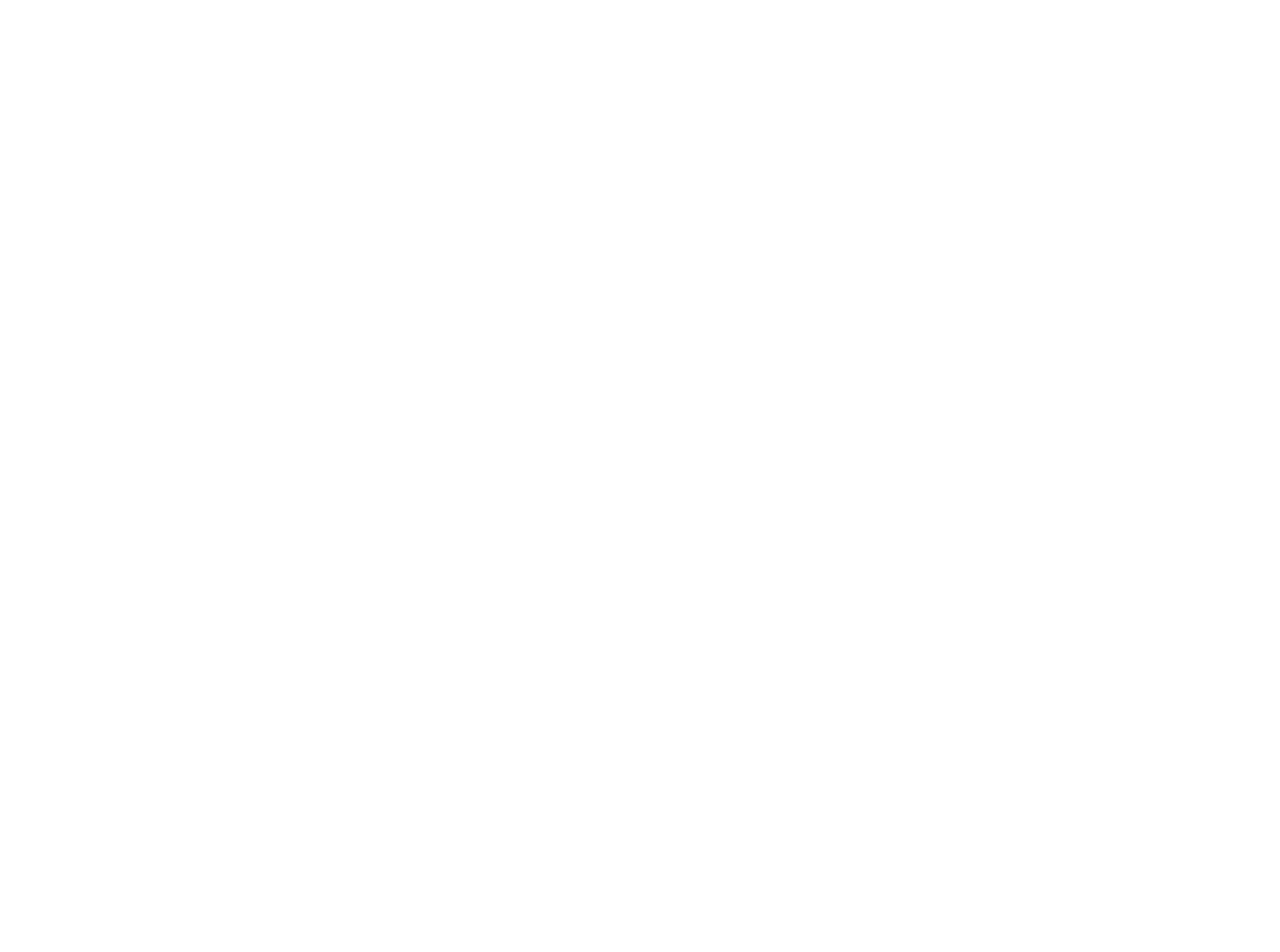
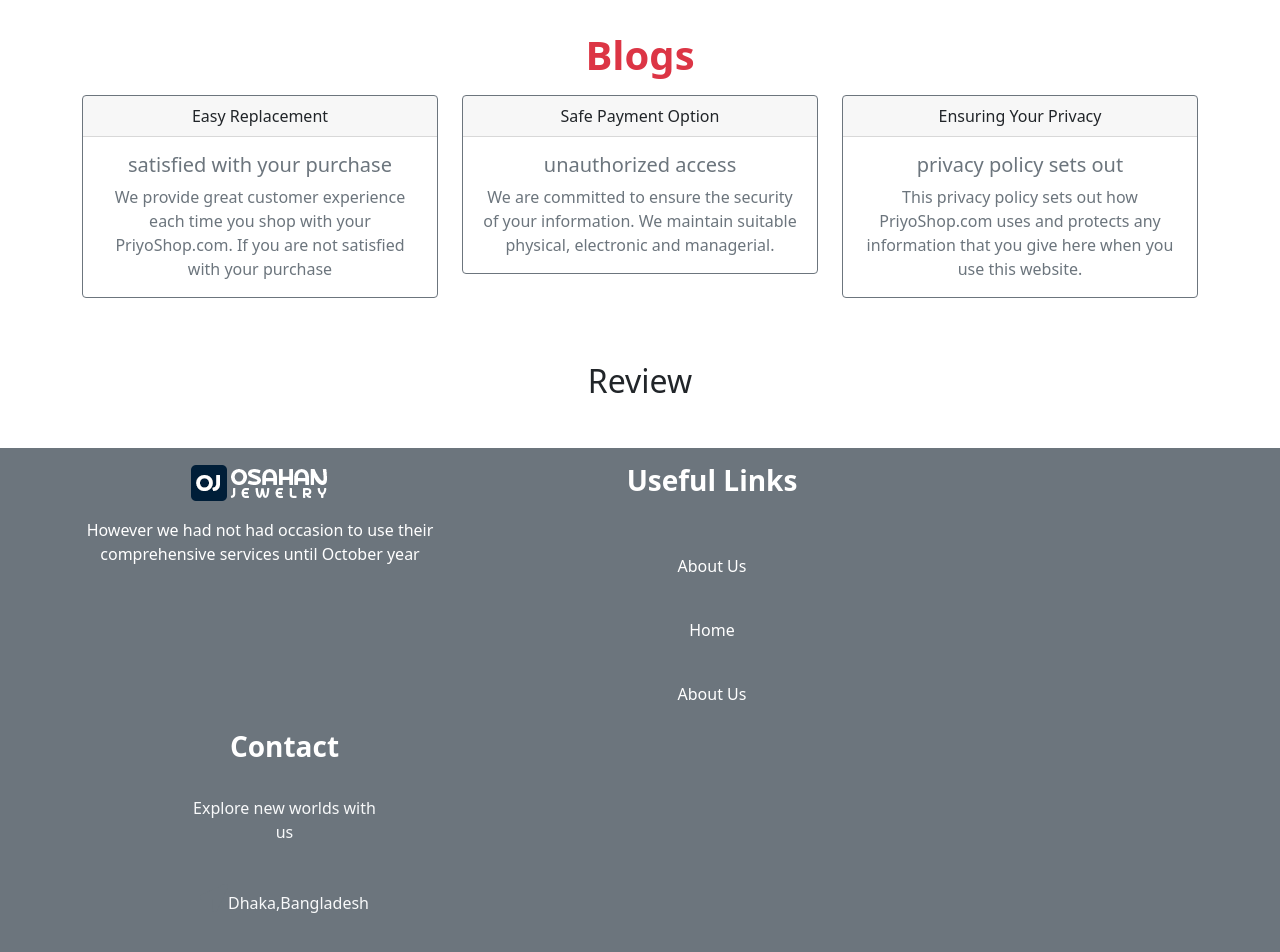
Before and after one commit to isti2623/osahan-jewelry-client, a React (Create React App) app: page / in a window 1280 px wide. Shown: the part 1780-2732 px from the top of the page. Before the commit the page ends 1811 px from the top, so only its background shows below. Built offline with nearby package versions, Linux system fonts and the light colour scheme.

Commit message:
added blog

```diff
--- a/package.json
+++ b/package.json
@@ -3,6 +3,9 @@
   "version": "0.1.0",
   "private": true,
   "dependencies": {
+    "@fortawesome/fontawesome-svg-core": "^1.2.36",
+    "@fortawesome/free-solid-svg-icons": "^5.15.4",
+    "@fortawesome/react-fontawesome": "^0.1.16",
     "@testing-library/jest-dom": "^5.11.4",
     "@testing-library/react": "^11.1.0",
     "@testing-library/user-event": "^12.1.10",
--- /dev/null
+++ b/src/Pages/Home/Blog/Blog.js
@@ -0,0 +1,40 @@
+import React from 'react';
+
+const Blog = () => {
+    return (
+        <div className='container'>
+            <h2 className='fs-1 fw-bold my-3 text-danger'>Blogs</h2>
+            <div className="row">
+                <div className="col">
+                    <div class="card border-secondary mb-3">
+                        <div class="card-header">Easy Replacement</div>
+                        <div class="card-body text-secondary">
+                            <h5 class="card-title">satisfied with your purchase</h5>
+                            <p class="card-text">We provide great customer experience each time you shop with your PriyoShop.com. If you are not satisfied with your purchase</p>
+                        </div>
+                    </div>
+                </div>
+                <div className="col">
+                    <div class="card border-secondary mb-3">
+                        <div class="card-header">Safe Payment Option</div>
+                        <div class="card-body text-secondary">
+                            <h5 class="card-title">unauthorized access</h5>
+                            <p class="card-text">We are committed to ensure the security of your information. We maintain suitable physical, electronic and managerial.</p>
+                        </div>
+                    </div>
+                </div>
+                <div className="col">
+                    <div class="card border-secondary mb-3">
+                        <div class="card-header">Ensuring Your Privacy</div>
+                        <div class="card-body text-secondary">
+                            <h5 class="card-title">privacy policy sets out</h5>
+                            <p class="card-text">This privacy policy sets out how PriyoShop.com uses and protects any information that you give here when you use this website.</p>
+                        </div>
+                    </div>
+                </div>
+            </div>
+        </div>
+    );
+};
+
+export default Blog;
--- a/src/Pages/Home/Home/Home.js
+++ b/src/Pages/Home/Home/Home.js
@@ -1,6 +1,9 @@
 import React from 'react';
+import Footer from '../../Shared/Footer';
 import Navigation from '../../Shared/Navigation';
+import Review from '../../Shared/Review/Review';
 import Banner from '../Banner/Banner';
+import Blog from '../Blog/Blog';
 import Products from '../Products/Products';
 
 const Home = () => {
@@ -9,6 +12,9 @@
             <Navigation></Navigation>
             <Banner></Banner>
             <Products></Products>
+            <Blog></Blog>
+            <Review></Review>
+            <Footer></Footer>
         </div>
     );
 };
--- /dev/null
+++ b/src/Pages/Shared/Footer.js
@@ -0,0 +1,50 @@
+import { faLocationArrow } from '@fortawesome/free-solid-svg-icons';
+import { FontAwesomeIcon } from '@fortawesome/react-fontawesome';
+import React from 'react';
+import logo from '../../images/logo-footer.png'
+
+const Footer = () => {
+    return (
+        <div className='bg-secondary p-3 mt-5'>
+            <div className='container'>
+                <div className="row">
+                    <div className="col-lg-4">
+                        <img src={logo} alt="" />
+                        <p className='text-white mt-3 '>However we had not had occasion to use their comprehensive services until October year</p>
+
+                    </div>
+                    <div className="col-lg-4 ms-5">
+                        <h2 className='text-white fs-3 fw-bold ms-5'>Useful Links
+                        </h2>
+                        <div className='text-light p-2 mt-4 ms-5'>
+                            <span className='text-decoration-none text-white ms-5' > <p>About Us</p></span>
+                            <span className='text-decoration-none text-white ms-5'> <p>Home</p></span>
+                            <span className='text-decoration-none text-white ms-5'> <p>About Us</p></span>
+
+
+                        </div>
+                    </div>
+
+                    <div className="col-lg-3 ms-5">
+                        <h2 className='text-white fs-3 fw-bold ms-5'>Contact
+                        </h2>
+                        <div className='text-light p-2 mt-4 ms-5'>
+                            <p>Explore new worlds with us</p>
+
+                            <FontAwesomeIcon className='fs-3  text-secondary mt-4' icon={faLocationArrow} />
+                            <span>Dhaka,Bangladesh</span>
+
+
+
+
+
+                        </div>
+                    </div>
+                </div>
+                <h6 className='text-white text-center mt-5'>© 2021 osahan jewelry. All rights reserved</h6>
+            </div>
+        </div>
+    );
+};
+
+export default Footer;
--- /dev/null
+++ b/src/Pages/Shared/Review/Review.js
@@ -0,0 +1,11 @@
+import React from 'react';
+
+const Review = () => {
+    return (
+        <div>
+            <h2 className='my-5'>Review</h2>
+        </div>
+    );
+};
+
+export default Review;
```
Also changed, not shown: src/images/logo-footer.png (added), 1 other file (tests, documents, lock files or other folders).
